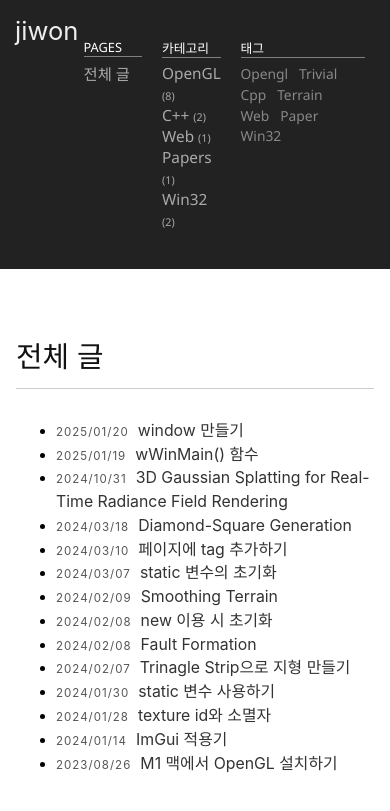
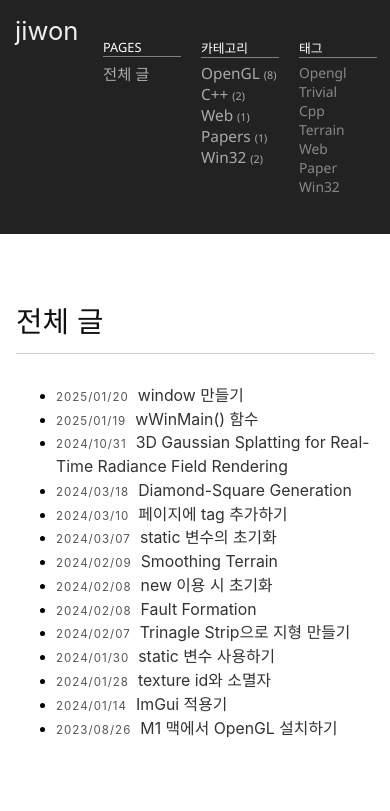
Before and after one commit to jiwon1304/jiwon1304.github.io, a Jekyll site: the page built from index.md, in a window 390 px wide. Shown: the top 811 px of the page. Built offline with Jekyll 4.4.1, drawn with Linux system fonts in a browser that asks for light colours; some web fonts are replaced.

Commit message:
카테고리 최소너비 변경

```diff
--- a/public/css/style.css
+++ b/public/css/style.css
@@ -415,7 +415,7 @@ footer {
 
 	.sidebar-item {
 		flex: 1 1 auto;
-		min-width: 15vw;
+		min-width: 20vw;
 	}
 
 	.sidebar-header {
```
